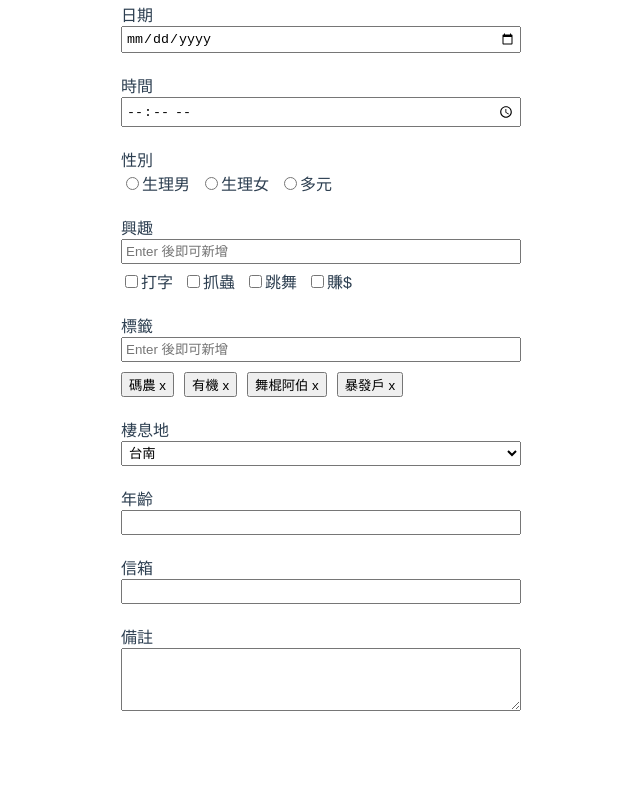
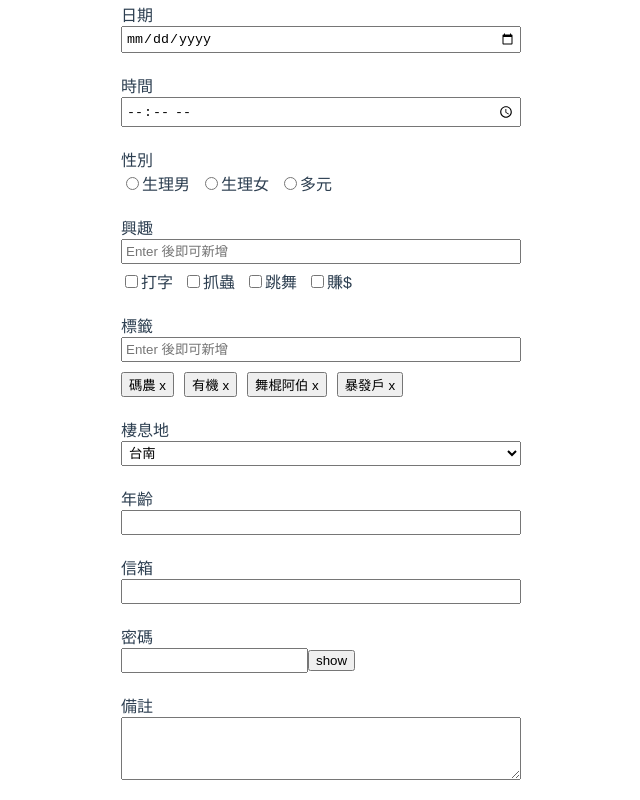
Before and after one commit to DeepJavaScript/vite-a-bit, a Vue app in the folder vue3-form/: page / in a window 1280 px wide. Shown: the part 244-1044 px from the top of the page, without its empty margins (319-959 px from the left). Before the commit the page ends 975 px from the top, so only its background shows below. Built offline with nearby package versions, Linux system fonts and the light colour scheme.

Commit message:
feat: add prop to PlainPassword and update PW value in components/Form.vue

```diff
--- a/vue3-form/src/components/Form.vue
+++ b/vue3-form/src/components/Form.vue
@@ -59,6 +59,13 @@
         <input v-model="form.email" type="email">
       </div>
       <div class="form-field">
+        <label>密碼</label>
+        <PlainPassword
+          :value="form.password"
+          @update:psaaword="form.password = $event"
+        ></PlainPassword>
+      </div>
+      <div class="form-field">
         <label>備註</label>
         <textarea v-model="form.note" rows="3" maxlength="250"></textarea>
       </div>
@@ -71,12 +78,14 @@ import RadioGroup from '../components/RadioGroup.vue'
 import DynamicCheckbox from '../components/DynamicCheckbox.vue'
 import DynamicHashTag from '../components/DynamicHashTag.vue'
 import SelectGroup from '../components/SelectGroup.vue'
+import PlainPassword from '../components/PlainPassword.vue'
 export default {
 	components: {
     RadioGroup,
     DynamicCheckbox,
     DynamicHashTag,
-    SelectGroup
+    SelectGroup,
+    PlainPassword
   },
   props: {
     title: {
@@ -97,6 +106,7 @@ export default {
         city: null,
         age: null,
         email: null,
+        password: null,
         note: null
       }
     }
```
